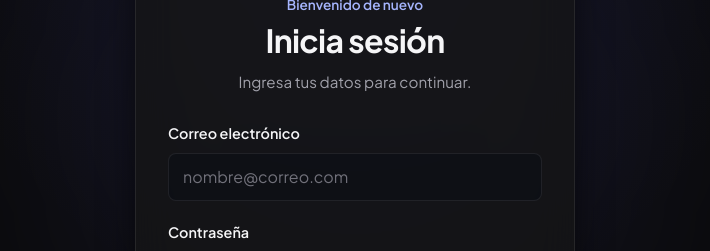
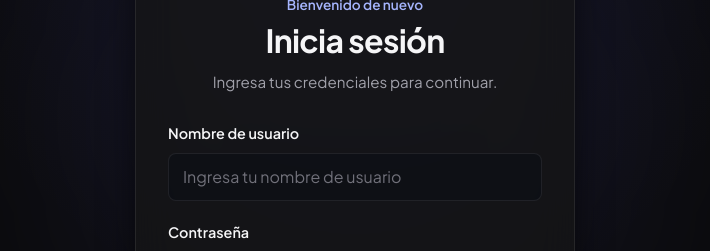
Before and after one commit to just-seb03/test_ucen, a React (Vite) app: page /login in a window 1280 px wide. Shown: the part 282-533 px from the top of the page, without its empty margins (285-995 px from the left). Built offline with nearby package versions, Linux system fonts and the light colour scheme.

Commit message:
modificacion de logica de login
el componente Login: un formulario controlado con dos estados tipados (useState<string>) para el nombre de usuario y la contraseña.

```diff
--- a/src/context/AuthContext.tsx
+++ b/src/context/AuthContext.tsx
@@ -1,9 +1,9 @@
 import { createContext, useContext, useState, type ReactNode } from 'react'
 
 export interface Usuario {
-  email: string
+  usuario?: string
+  email?: string
   nombre?: string
-  usuario?: string
   [key: string]: any
 }
 
--- a/src/pages/Login.tsx
+++ b/src/pages/Login.tsx
@@ -1,7 +1,16 @@
+import { useState, type FormEvent } from 'react'
 import { Link } from 'react-router-dom'
 import './Login.css'
 
 export default function Login() {
+  // Dos estados tipados con useState<string>
+  const [usuario, setUsuario] = useState<string>('')
+  const [password, setPassword] = useState<string>('')
+
+  const handleSubmit = (event: FormEvent<HTMLFormElement>) => {
+    event.preventDefault()
+  }
+
   return (
     <main className="login-page">
       <div className="login-glow" aria-hidden="true" />
@@ -18,20 +27,22 @@ export default function Login() {
           <p className="login-eyebrow">Bienvenido de nuevo</p>
           <h1 id="login-title">Inicia sesión</h1>
           <p className="login-description">
-            Ingresa tus datos para continuar.
+            Ingresa tus credenciales para continuar.
           </p>
         </div>
 
-        <form className="login-form" onSubmit={(event) => event.preventDefault()}>
+        <form className="login-form" onSubmit={handleSubmit}>
           <div className="login-field">
-            <label htmlFor="login-email">Correo electrónico</label>
+            <label htmlFor="login-usuario">Nombre de usuario</label>
             <input
-              autoComplete="email"
-              id="login-email"
-              name="email"
-              placeholder="nombre@correo.com"
+              autoComplete="username"
+              id="login-usuario"
+              name="usuario"
+              placeholder="Ingresa tu nombre de usuario"
               required
-              type="email"
+              type="text"
+              value={usuario}
+              onChange={(e) => setUsuario(e.target.value)}
             />
           </div>
 
@@ -44,6 +55,8 @@ export default function Login() {
               placeholder="Ingresa tu contraseña"
               required
               type="password"
+              value={password}
+              onChange={(e) => setPassword(e.target.value)}
             />
           </div>
 
```
